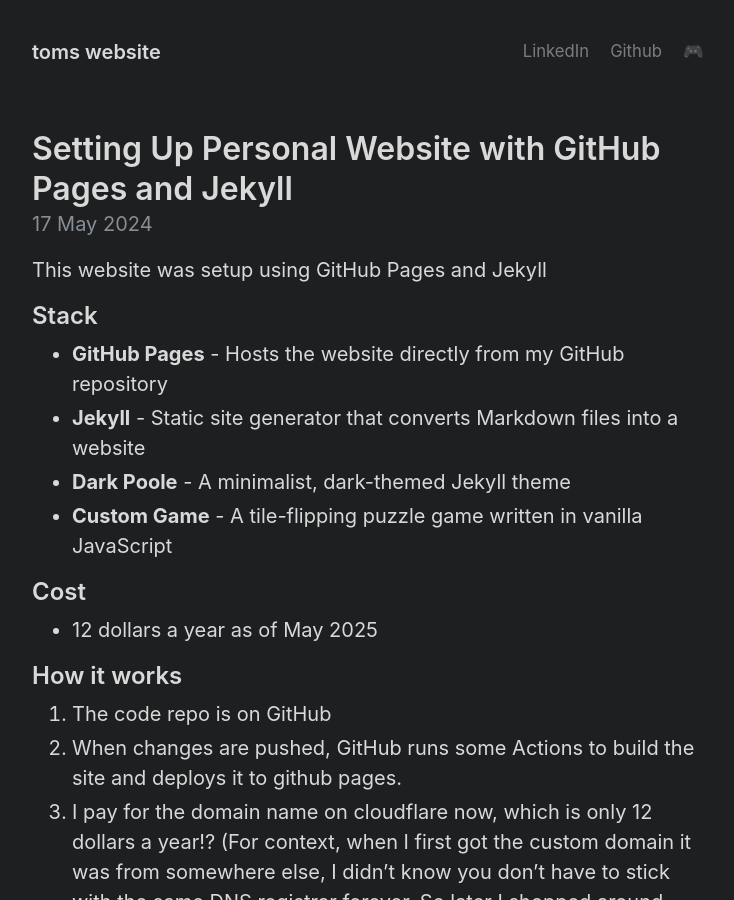
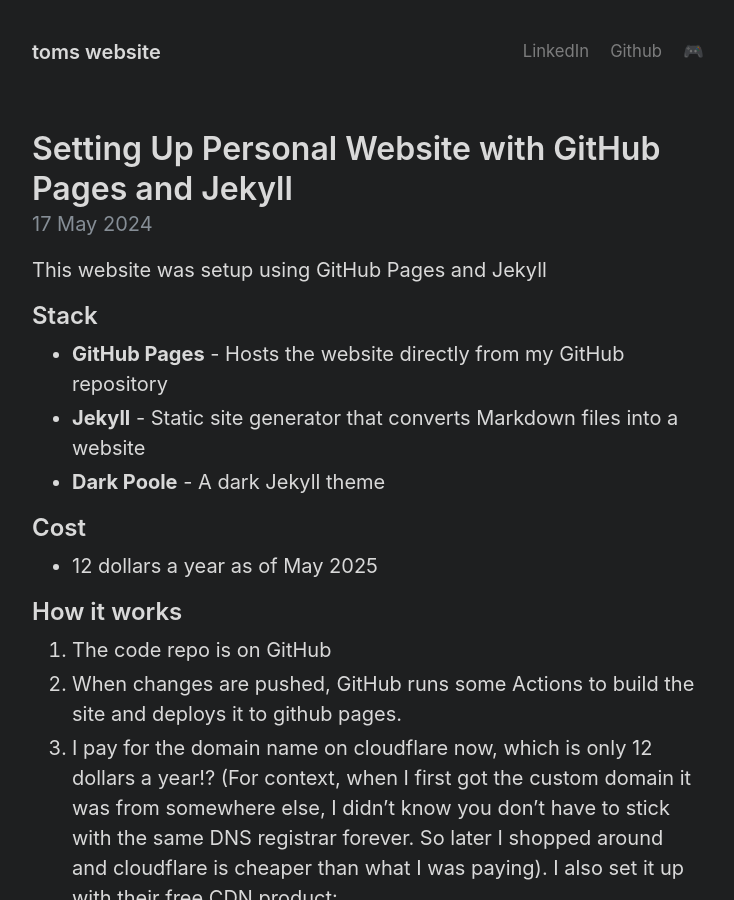
Before and after one commit to tomtclai/tomlai.net, a Jekyll site: the page built from _posts/2024-05-17-github-pages-setup.md, in a window 1280 px wide and 900 px high. Shown: the whole window, without its empty margins (272-1006 px from the left). Built offline with Jekyll 4.4.1, drawn with Linux system fonts in a browser that asks for light colours.

Commit message:
Update 2024-05-17-github-pages-setup.md

```diff
--- a/_posts/2024-05-17-github-pages-setup.md
+++ b/_posts/2024-05-17-github-pages-setup.md
@@ -12,8 +12,7 @@
 
 - **GitHub Pages** - Hosts the website directly from my GitHub repository
 - **Jekyll** - Static site generator that converts Markdown files into a website
-- **Dark Poole** - A minimalist, dark-themed Jekyll theme
-- **Custom Game** - A tile-flipping puzzle game written in vanilla JavaScript
+- **Dark Poole** - A dark Jekyll theme
 
 ## Cost
 - 12 dollars a year as of May 2025
```
Also changed, not shown: other parts of _posts/2024-05-17-github-pages-setup.md (+1 -1 lines).
